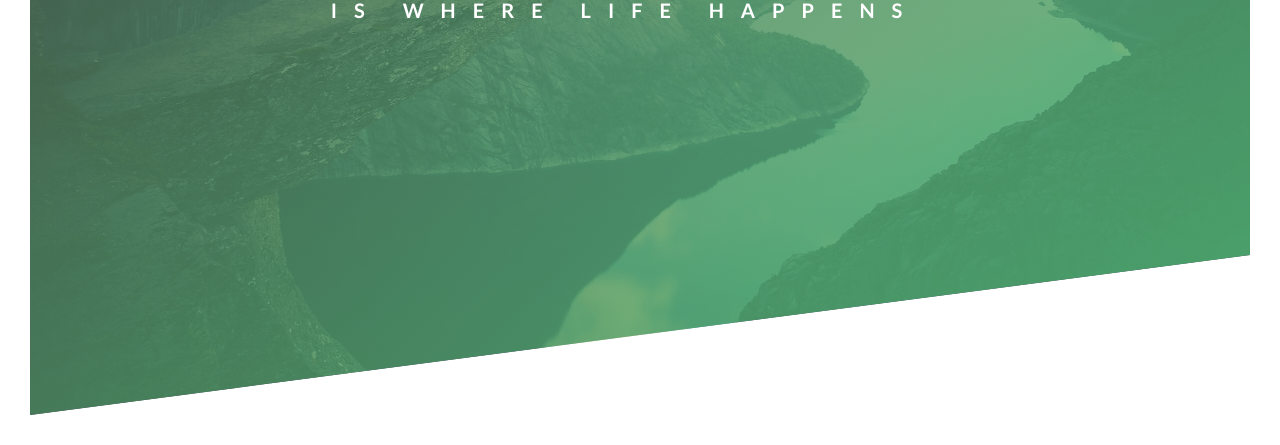
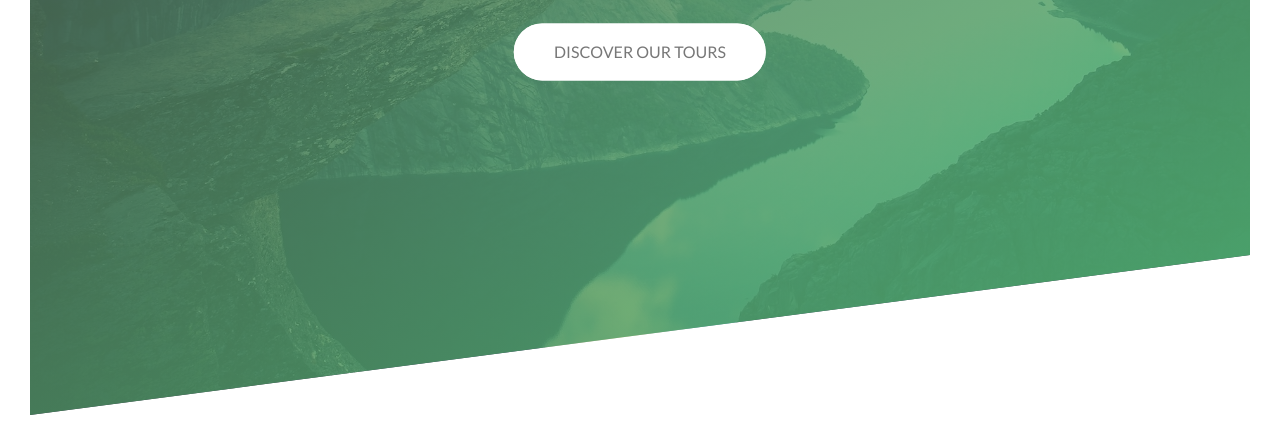
Before and after one commit to klee214/mytour, a plain HTML site: page index.html in a window 1280 px wide. Shown: the part 375-820 px from the top of the page. Drawn offline with Linux system fonts and the light colour scheme.

Commit message:
pesuo::after animation-fill-mode:backward

```diff
--- a/css/style.css
+++ b/css/style.css
@@ -46,6 +46,7 @@ body {
   top: 40%;
   left: 50%;
   transform: translate(-50%, -50%);
+  text-align: center;
 }
 
 .heading-primary {
@@ -71,6 +72,7 @@ body {
   animation-name: moveinright;
   animation-timing-function: ease-out;
   animation-duration: 1s;
+  margin-bottom: 50px;
 }
 
 @keyframes moveinleft {
@@ -89,16 +91,83 @@ body {
 }
 
 @keyframes moveinright {
+  0% {
+    opacity: 0;
+    transform: translateX(100px);
+  }
+  80% {
+    transform: translateX(-15px);
+  }
+
+  100% {
+    opacity: 1;
+    transform: translateX(0);
+  }
+}
+
+.btn:visited,
+.btn:link {
+  position: relative;
+  text-transform: uppercase;
+  text-decoration: none;
+  color: #777;
+  padding: 15px 40px;
+  display: inline-block;
+  border-radius: 100px;
+  transition: transform 0.2s;
+}
+
+.btn:hover {
+  transform: translateY(-3px);
+  box-shadow: 0 15px 20px rgba(0, 0, 0, 0.2);
+}
+
+.btn:active {
+  transform: translateY(-1px);
+  box-shadow: 0 5px 10px rgba(0, 0, 0, 0.2);
+}
+
+.btn-white {
+  background-color: #fff;
+}
+
+.btn-animation{
+    animation: moveindown .5s ease-out 0.25s;
+    animation-fill-mode: backwards;
+}
+
+.btn::after {
+  content: "";
+  display: inline-block;
+  width: 100%;
+  height: 100%;
+  position: absolute;
+  border-radius: 100px;
+  top: 0;
+  left: 0;
+  z-index: -1;
+  transition: all 0.4s;
+}
+
+.btn-white::after {
+  background-color: #fff;
+}
+
+.btn:hover::after {
+  transform: scaleX(1.4) scaleY(1.6);
+  opacity: 0;
+}
+
+@keyframes moveindown {
     0% {
       opacity: 0;
-      transform: translateX(100px);
+      transform: translateY(20px);
     }
     80% {
-      transform: translateX(-15px);
+      transform: translateY(-5px);
     }
-
     100% {
       opacity: 1;
-      transform: translateX(0);
+      transform: translateY(0);
     }
   }
--- a/index.html
+++ b/index.html
@@ -1,15 +1,17 @@
 <!DOCTYPE html>
 <html lang="en">
+  <head>
+    <meta charset="UTF-8" />
+    <meta name="viewport" content="width=device-width, initial-scale=1.0" />
 
-<head>
-    <meta charset="UTF-8">
-    <meta name="viewport" content="width=device-width, initial-scale=1.0">
+    <link
+      href="https://fonts.googleapis.com/css?family=Lato:100,300,400,700,900"
+      rel="stylesheet"
+    />
 
-    <link href="https://fonts.googleapis.com/css?family=Lato:100,300,400,700,900" rel="stylesheet">
-
-    <link rel="stylesheet" href="css/icon-font.css">
-    <link rel="stylesheet" href="css/style.css">
-    <link rel="shortcut icon" type="image/png" href="img/favicon.png">
+    <link rel="stylesheet" href="css/icon-font.css" />
+    <link rel="stylesheet" href="css/style.css" />
+    <link rel="shortcut icon" type="image/png" href="img/favicon.png" />
 
     <title>Mytours | Exciting tours for adventurous people</title>
   </head>
@@ -17,20 +19,15 @@
   <body>
     <header class="header">
       <div class="logo-box">
-            <img src="img/logo-white.png" alt="logo" class="logo">
+        <img src="img/logo-white.png" alt="logo" class="logo" />
       </div>
       <div class="text-box">
         <h1 class="heading-primary">
-                <span class="heading-primary-main">
-                    outdoors
-                </span>
-                <span class="heading-primary-sub">
-                    is where life happens
-                </span>
+          <span class="heading-primary-main"> outdoors </span>
+          <span class="heading-primary-sub"> is where life happens </span>
         </h1>
+        <a href="#" class="btn btn-white btn-animation">Discover our tours</a>
       </div>
     </header>
-
   </body>
-
 </html>
```
Lines whose indentation alone changed are shown as unchanged.
